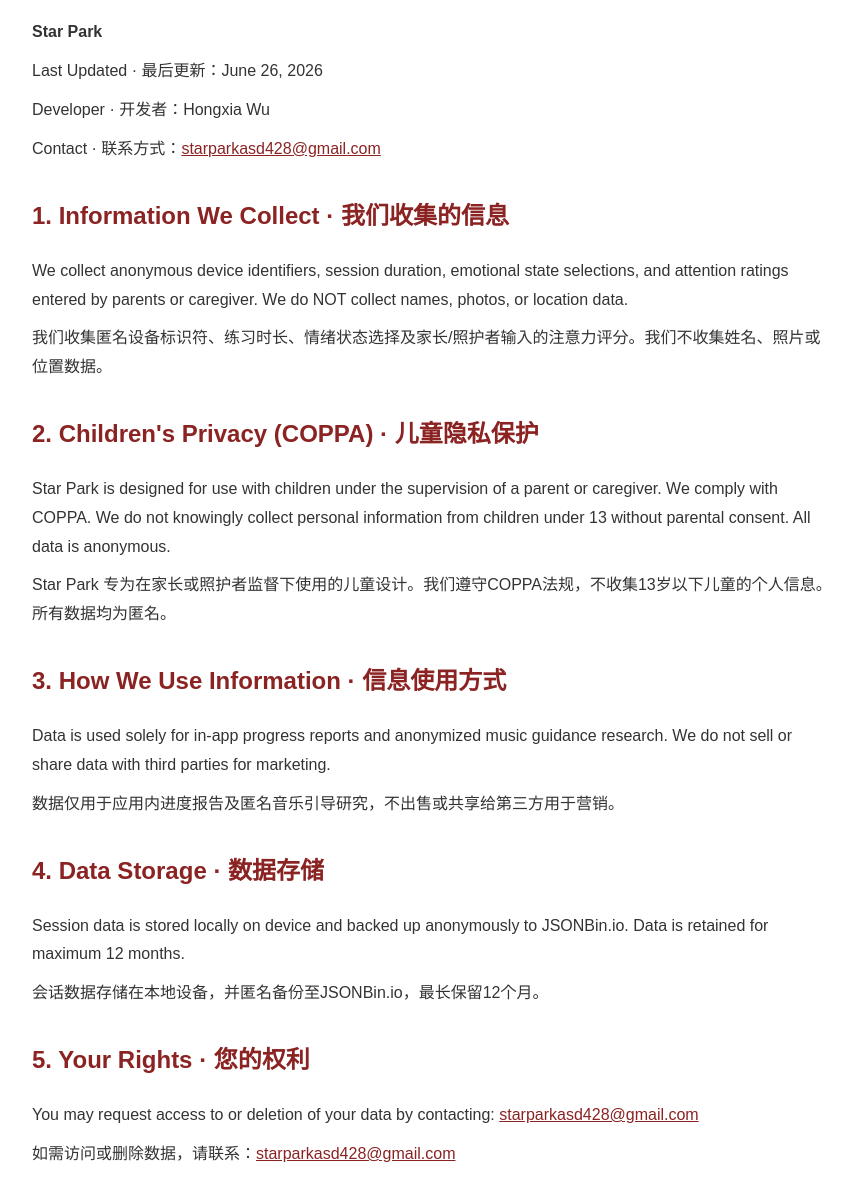
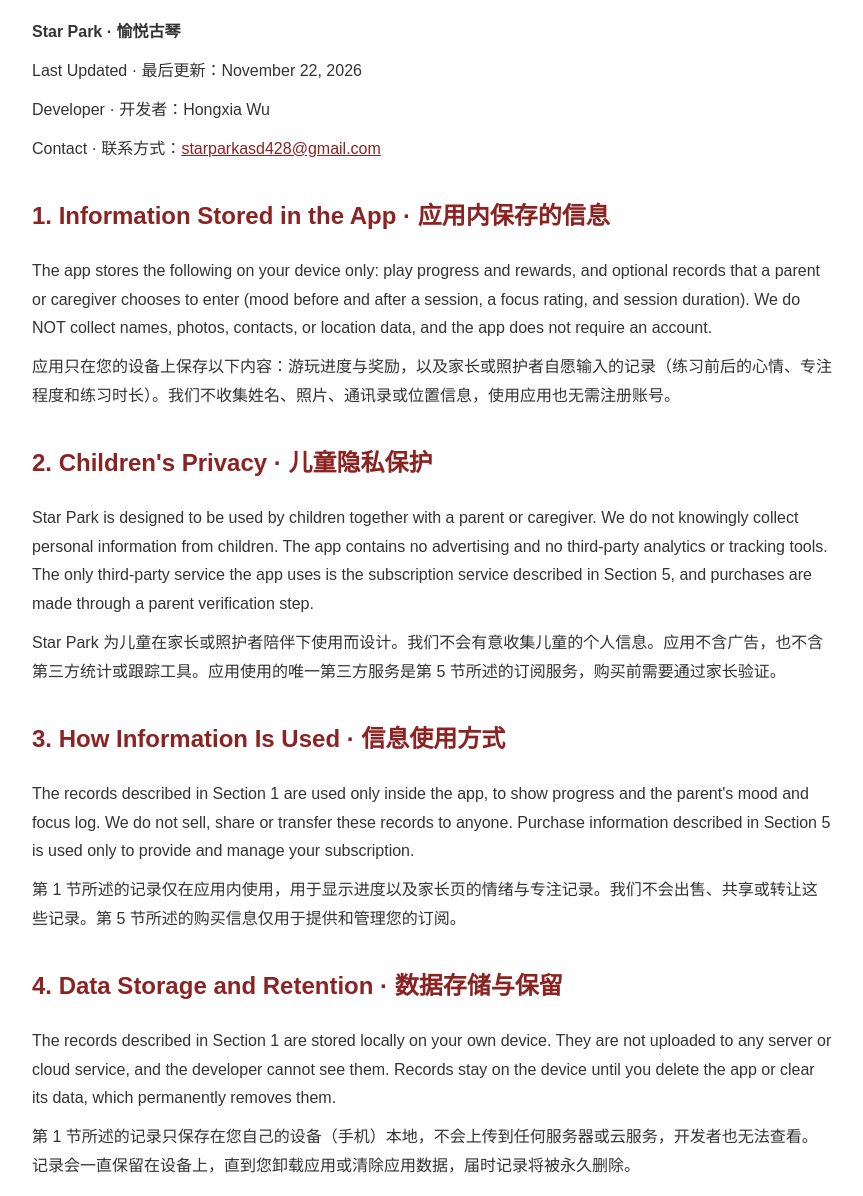
Before and after one commit to zshyf555/joyofguqin-privacy, a plain HTML site: page index.html in a window 1280 px wide. Shown: the part 142-1338 px from the top of the page, without its empty margins (208-1071 px from the left). Drawn offline with Linux system fonts and the light colour scheme.

Commit message:
Revise privacy policy and update contact details
Updated the privacy policy with new information and improved formatting.

```diff
--- a/index.html
+++ b/index.html
@@ -2,7 +2,7 @@
 <html lang="en">
 <head>
 <meta charset="UTF-8">
-  <meta name="viewport" content="width=device-width, initial-scale=1.0">
+<meta name="viewport" content="width=device-width, initial-scale=1">
 <title>Star Park - Privacy Policy</title>
 <style>
   body { font-family: Arial, sans-serif; max-width: 800px; margin: 40px auto; padding: 20px; line-height: 1.8; color: #333; }
@@ -13,33 +13,47 @@
 </style>
 </head>
 <body>
+
 <h1>Privacy Policy · 隐私政策</h1>
-  <p><strong>Star Park </strong></p>
-  <p>Last Updated · 最后更新：June 26, 2026</p>
+<p><strong>Star Park · 愉悦古琴</strong></p>
+<p>Last Updated · 最后更新：November 22, 2026</p>
 <p>Developer · 开发者：Hongxia Wu</p>
 <p>Contact · 联系方式：<a href="mailto:starparkasd428@gmail.com">starparkasd428@gmail.com</a></p>
 
-  <h2>1. Information We Collect · 我们收集的信息</h2>
-  <p>We collect anonymous device identifiers, session duration, emotional state selections, and attention ratings entered by parents or caregiver. We do NOT collect names, photos, or location data.</p>
-  <p>我们收集匿名设备标识符、练习时长、情绪状态选择及家长/照护者输入的注意力评分。我们不收集姓名、照片或位置数据。</p>
+<h2>1. Information Stored in the App · 应用内保存的信息</h2>
+<p>The app stores the following on your device only: play progress and rewards, and optional records that a parent or caregiver chooses to enter (mood before and after a session, a focus rating, and session duration). We do NOT collect names, photos, contacts, or location data, and the app does not require an account.</p>
+<p>应用只在您的设备上保存以下内容：游玩进度与奖励，以及家长或照护者自愿输入的记录（练习前后的心情、专注程度和练习时长）。我们不收集姓名、照片、通讯录或位置信息，使用应用也无需注册账号。</p>
 
-  <h2>2. Children's Privacy (COPPA) · 儿童隐私保护</h2>
-  <p>Star Park is designed for use with children under the supervision of a parent or caregiver. We comply with COPPA. We do not knowingly collect personal information from children under 13 without parental consent. All data is anonymous.</p>
-  <p>Star Park 专为在家长或照护者监督下使用的儿童设计。我们遵守COPPA法规，不收集13岁以下儿童的个人信息。所有数据均为匿名。</p>
+<h2>2. Children's Privacy · 儿童隐私保护</h2>
+<p>Star Park is designed to be used by children together with a parent or caregiver. We do not knowingly collect personal information from children. The app contains no advertising and no third-party analytics or tracking tools. The only third-party service the app uses is the subscription service described in Section 5, and purchases are made through a parent verification step.</p>
+<p>Star Park 为儿童在家长或照护者陪伴下使用而设计。我们不会有意收集儿童的个人信息。应用不含广告，也不含第三方统计或跟踪工具。应用使用的唯一第三方服务是第 5 节所述的订阅服务，购买前需要通过家长验证。</p>
 
-  <h2>3. How We Use Information · 信息使用方式</h2>
-  <p>Data is used solely for in-app progress reports and anonymized music guidance research. We do not sell or share data with third parties for marketing.</p>
-  <p>数据仅用于应用内进度报告及匿名音乐引导研究，不出售或共享给第三方用于营销。</p>
+<h2>3. How Information Is Used · 信息使用方式</h2>
+<p>The records described in Section 1 are used only inside the app, to show progress and the parent's mood and focus log. We do not sell, share or transfer these records to anyone. Purchase information described in Section 5 is used only to provide and manage your subscription.</p>
+<p>第 1 节所述的记录仅在应用内使用，用于显示进度以及家长页的情绪与专注记录。我们不会出售、共享或转让这些记录。第 5 节所述的购买信息仅用于提供和管理您的订阅。</p>
 
-  <h2>4. Data Storage · 数据存储</h2>
-  <p>Session data is stored locally on device and backed up anonymously to JSONBin.io. Data is retained for maximum 12 months.</p>
-  <p>会话数据存储在本地设备，并匿名备份至JSONBin.io，最长保留12个月。</p>
+<h2>4. Data Storage and Retention · 数据存储与保留</h2>
+<p>The records described in Section 1 are stored locally on your own device. They are not uploaded to any server or cloud service, and the developer cannot see them. Records stay on the device until you delete the app or clear its data, which permanently removes them.</p>
+<p>第 1 节所述的记录只保存在您自己的设备（手机）本地，不会上传到任何服务器或云服务，开发者也无法查看。记录会一直保留在设备上，直到您卸载应用或清除应用数据，届时记录将被永久删除。</p>
 
-  <h2>5. Your Rights · 您的权利</h2>
-  <p>You may request access to or deletion of your data by contacting: <a href="mailto:starparkasd428@gmail.com">starparkasd428@gmail.com</a></p>
-  <p>如需访问或删除数据，请联系：<a href="mailto:starparkasd428@gmail.com">starparkasd428@gmail.com</a></p>
+<h2>5. Purchases and Subscriptions · 购买与订阅</h2>
+<p>Some features are available through an optional paid subscription. Purchases are processed by Google Play. We do not receive or store your payment card details; Google handles billing under its own privacy policy.</p>
+<p>To confirm whether a subscription is active, the app uses RevenueCat, a subscription management service. RevenueCat receives an anonymous identifier generated for the app, your purchase and subscription status (such as product and renewal or expiry dates), and basic technical information needed to process the purchase. It does not receive your name, email address, or the records in Section 1. RevenueCat handles this information under its own privacy policy (<a href="https://www.revenuecat.com/privacy">revenuecat.com/privacy</a>).</p>
+<p>Subscriptions renew automatically until cancelled. Any free trial, price and billing period are shown before you confirm a purchase. You can cancel at any time in Google Play (Play Store → Profile → Payments &amp; subscriptions → Subscriptions); cancellation takes effect at the end of the current billing period. You can restore a purchase on a new device with the "Restore purchases" button.</p>
+<p>部分功能通过可选的付费订阅提供。购买由 Google Play 处理。我们不会接收或保存您的银行卡等支付信息，计费由 Google 按其自身隐私政策处理。</p>
+<p>为确认订阅是否有效，应用使用订阅管理服务 RevenueCat。RevenueCat 会收到为应用生成的匿名标识符、您的购买与订阅状态（例如商品、续订或到期日期），以及处理购买所需的基本技术信息。它不会收到您的姓名、电子邮件地址，也不会收到第 1 节所述的记录。RevenueCat 按其自身隐私政策处理这些信息（<a href="https://www.revenuecat.com/privacy">revenuecat.com/privacy</a>）。</p>
+<p>订阅会自动续订，直至您取消。免费试用（如有）、价格和计费周期会在您确认购买前显示。您可以随时在 Google Play 中取消（Play 商店 → 个人资料 → 付款和订阅 → 订阅）；取消在当前计费周期结束时生效。更换设备后，可通过"恢复购买"按钮找回订阅。</p>
 
-  <h2>6. Contact · 联系我们</h2>
+<h2>6. Your Rights · 您的权利</h2>
+<p>Because the records described in Section 1 stay on your device, you control them: you can delete them at any time by uninstalling the app or clearing its data. Purchase information is not stored on your device; to ask about or request deletion of it, contact us at <a href="mailto:starparkasd428@gmail.com">starparkasd428@gmail.com</a> and we will help you through the subscription service and Google Play. If you have any other question about this policy, contact us at the same address.</p>
+<p>由于第 1 节所述的记录保存在您的设备上，您可以自行控制：随时卸载应用或清除应用数据即可删除。购买信息不保存在您的设备上；如需咨询或申请删除，请联系 <a href="mailto:starparkasd428@gmail.com">starparkasd428@gmail.com</a>，我们会协助您通过订阅服务和 Google Play 处理。如对本政策有任何其他疑问，也请联系该邮箱。</p>
+
+<h2>7. Changes to This Policy · 政策变更</h2>
+<p>If we change how data is handled, we will update this page and the date above.</p>
+<p>如果数据处理方式发生变化，我们会更新本页面及上方的日期。</p>
+
+<h2>8. Contact · 联系我们</h2>
 <p>Hongxia Wu · <a href="mailto:starparkasd428@gmail.com">starparkasd428@gmail.com</a></p>
+
 </body>
 </html>
```
Lines whose indentation alone changed are shown as unchanged.
